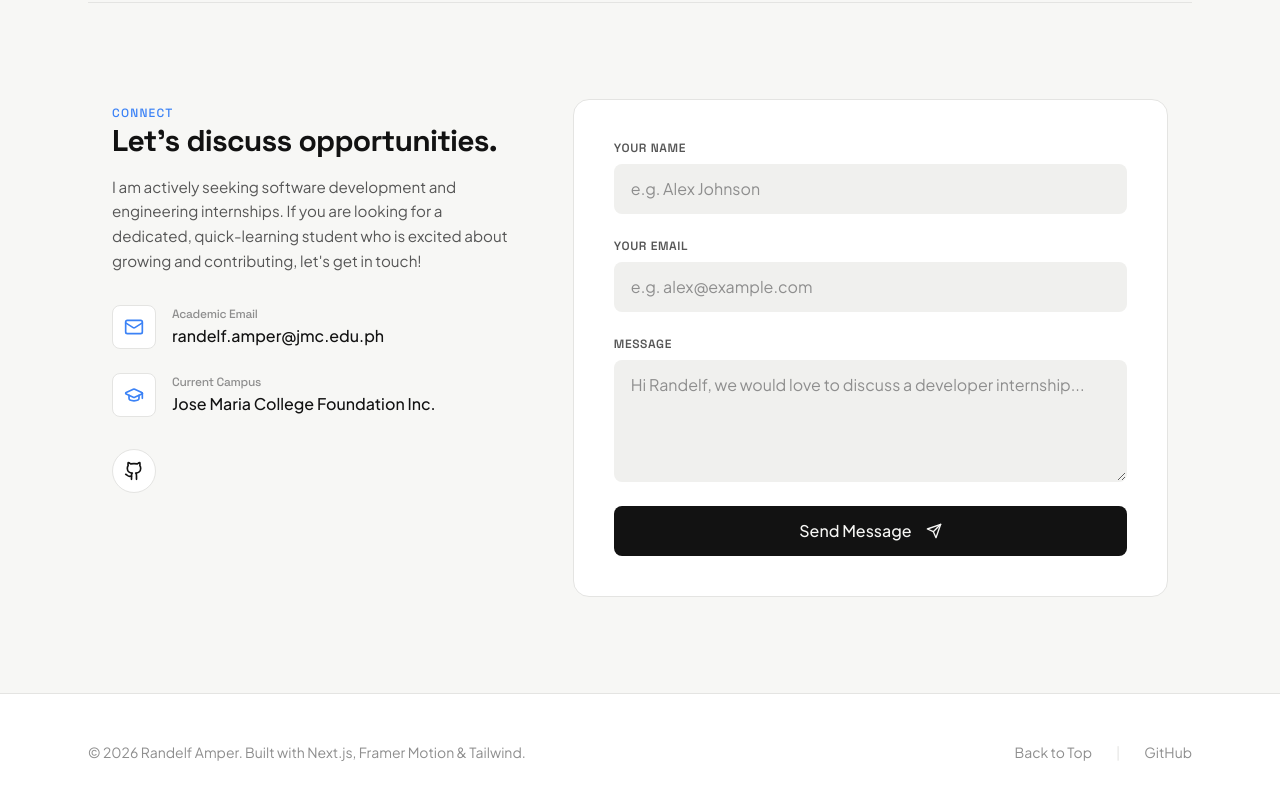
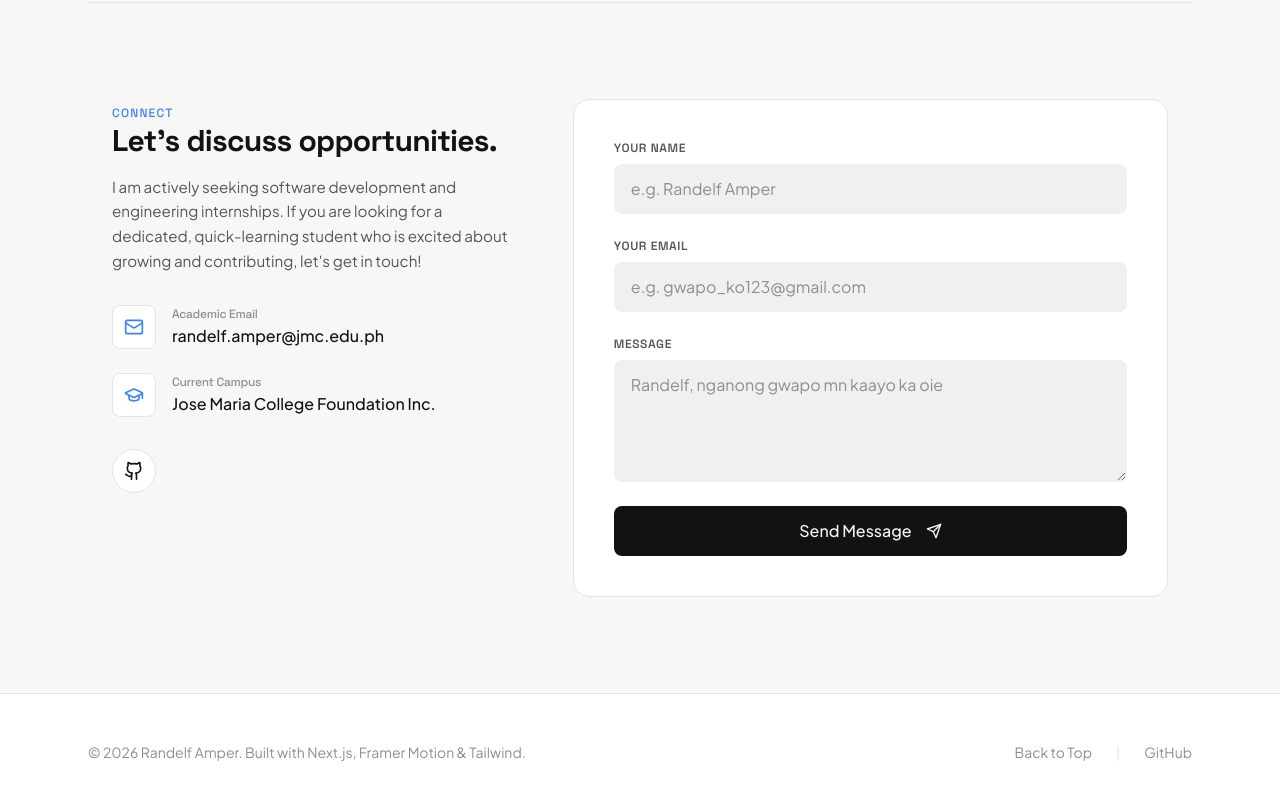
Before and after one commit to miggy06/randelf-portfolio, a Next.js app: page / in a window 1280 px wide. Shown: the part 4543-5343 px from the top of the page. Built offline with nearby package versions, Linux system fonts and the light colour scheme; no server answers.

Commit message:
style: update contact form placeholders to requested filipino strings

```diff
--- a/components/Contact.tsx
+++ b/components/Contact.tsx
@@ -146,7 +146,7 @@ export default function Contact() {
               value={name}
               onChange={(e) => setName(e.target.value)}
               className="w-full px-4 py-3 rounded-lg border border-transparent bg-input-light dark:bg-input-dark text-primary-light dark:text-primary-dark focus:bg-card-light dark:focus:bg-card-dark focus:border-accent-light dark:focus:border-accent-dark focus:outline-none transition-all duration-200 placeholder-tertiary-light dark:placeholder-tertiary-dark"
-              placeholder="e.g. Alex Johnson"
+              placeholder="e.g. Randelf Amper"
               required
             />
           </div>
@@ -164,7 +164,7 @@ export default function Contact() {
               value={email}
               onChange={(e) => setEmail(e.target.value)}
               className="w-full px-4 py-3 rounded-lg border border-transparent bg-input-light dark:bg-input-dark text-primary-light dark:text-primary-dark focus:bg-card-light dark:focus:bg-card-dark focus:border-accent-light dark:focus:border-accent-dark focus:outline-none transition-all duration-200 placeholder-tertiary-light dark:placeholder-tertiary-dark"
-              placeholder="e.g. alex@example.com"
+              placeholder="e.g. gwapo_ko123@gmail.com"
               required
             />
           </div>
@@ -182,7 +182,7 @@ export default function Contact() {
               onChange={(e) => setMessage(e.target.value)}
               rows={4}
               className="w-full px-4 py-3 rounded-lg border border-transparent bg-input-light dark:bg-input-dark text-primary-light dark:text-primary-dark focus:bg-card-light dark:focus:bg-card-dark focus:border-accent-light dark:focus:border-accent-dark focus:outline-none transition-all duration-200 placeholder-tertiary-light dark:placeholder-tertiary-dark resize-y min-h-[120px]"
-              placeholder="Hi Randelf, we would love to discuss a developer internship..."
+              placeholder="Randelf, nganong gwapo mn kaayo ka oie"
               required
             />
           </div>
```
